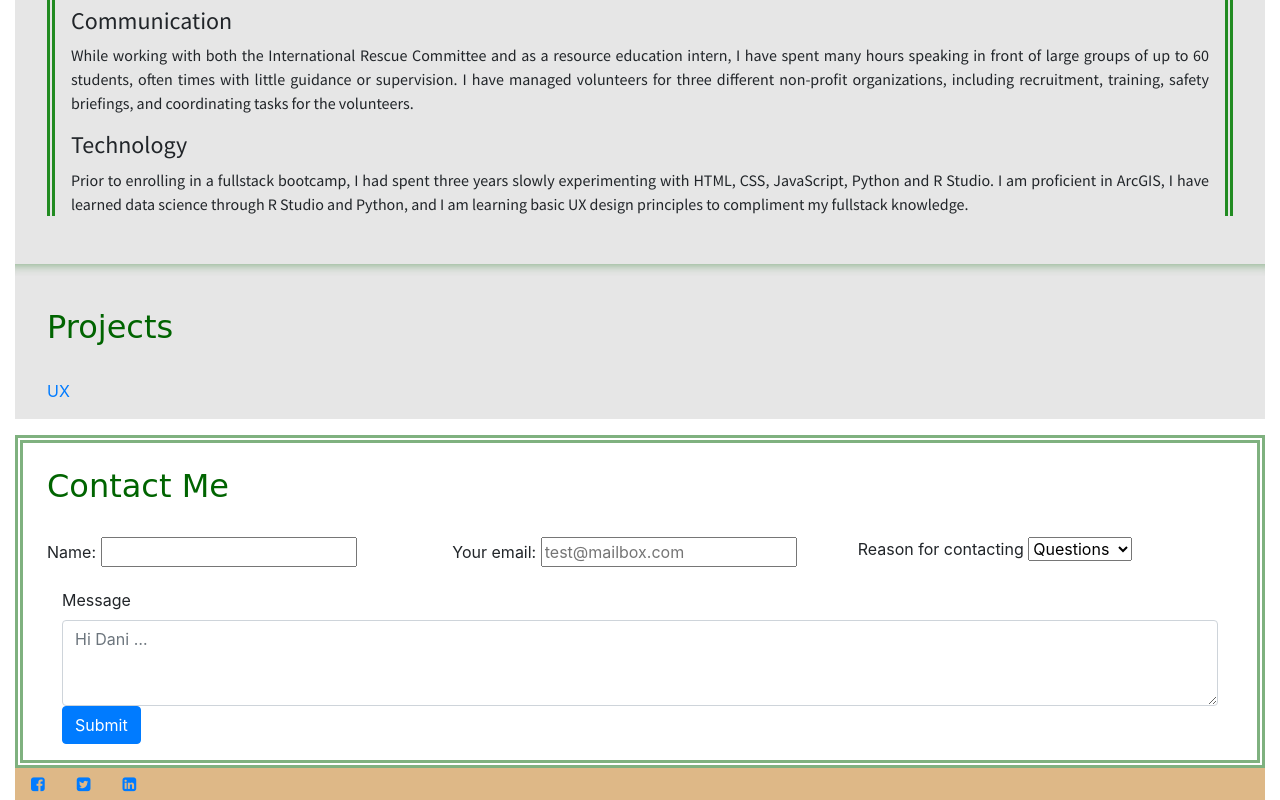
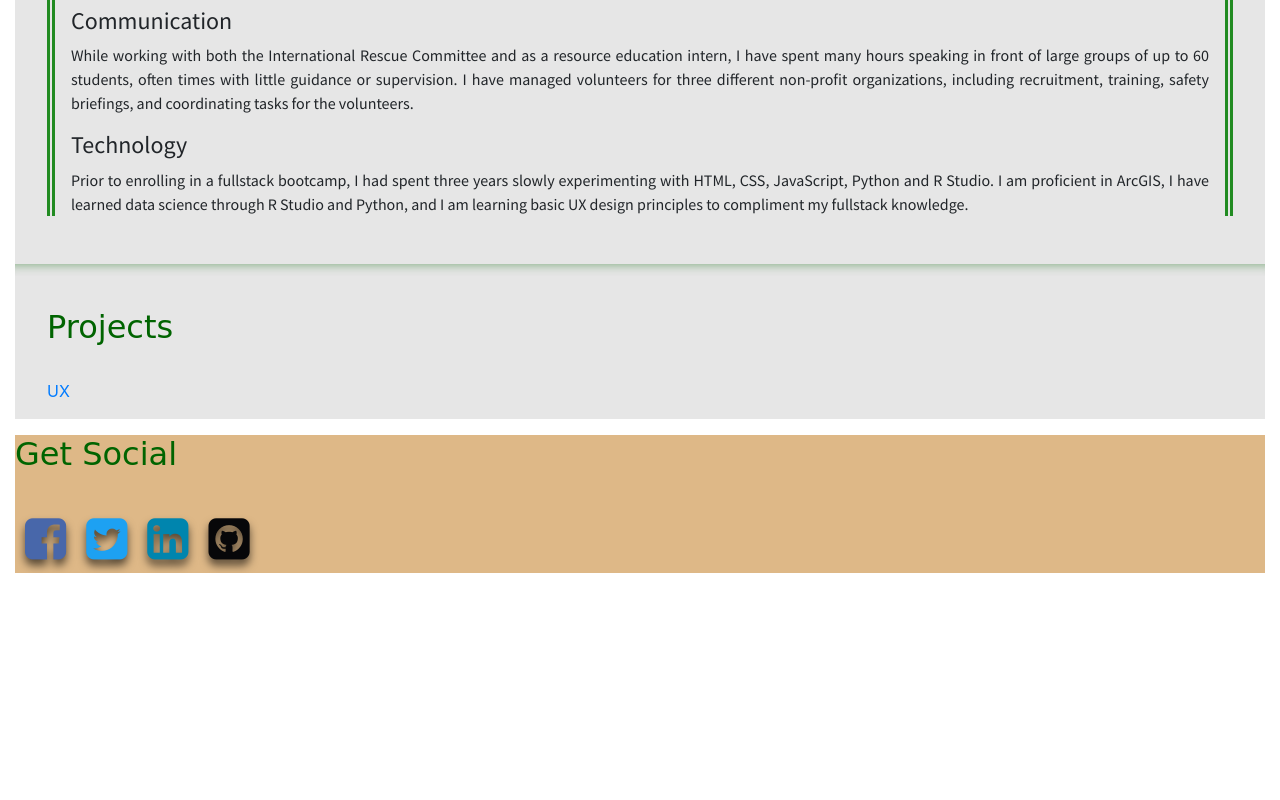
Before and after one commit to daninoelani/portfolio-site, a plain HTML site: page index.html in a window 1280 px wide. Shown: the part 1225-2025 px from the top of the page. After the commit the page ends 1798 px from the top, so only its background shows below. Drawn offline with nearby package versions, Linux system fonts and the light colour scheme; a web font is replaced by a local one.

Commit message:
color changes

```diff
--- a/index.html
+++ b/index.html
@@ -1,11 +1,13 @@
 <!DOCTYPE html>
 
 <html lang="en">
+
 <head>
   <meta charset="UTF-8">
   <meta name="viewport" content="width=device-width, initial-scale=1">
   <link rel="stylesheet" href="https://maxcdn.bootstrapcdn.com/font-awesome/4.7.0/css/font-awesome.min.css">
-    <link rel="stylesheet" href="https://stackpath.bootstrapcdn.com/bootstrap/4.3.1/css/bootstrap.min.css" integrity="sha384-ggOyR0iXCbMQv3Xipma34MD+dH/1fQ784/j6cY/iJTQUOhcWr7x9JvoRxT2MZw1T" crossorigin="anonymous">
+  <link rel="stylesheet" href="https://stackpath.bootstrapcdn.com/bootstrap/4.3.1/css/bootstrap.min.css"
+    integrity="sha384-ggOyR0iXCbMQv3Xipma34MD+dH/1fQ784/j6cY/iJTQUOhcWr7x9JvoRxT2MZw1T" crossorigin="anonymous">
   <script src="https://ajax.googleapis.com/ajax/libs/jquery/1.12.4/jquery.min.js"></script>
   <script src="https://maxcdn.bootstrapcdn.com/bootstrap/3.3.7/js/bootstrap.min.js"></script>
   <script src="scroll-down.js"></script>
@@ -17,15 +19,18 @@
       width: 100%;
       height: 100%;
     }
-      nav{
+
+    nav {
       background: burlywood;
     }
+
     .jumbotron {
       background: forestgreen;
       background-image: url(https://images.pexels.com/photos/6037/nature-forest-trees-path.jpg?auto=compress&cs=tinysrgb&dpr=2&w=500);
       padding: 10em 4em;
       opacity: 0.7;
     }
+
     h1 {
       font-size: 5em;
       color: silver;
@@ -33,61 +38,78 @@
       text-shadow: 1px 1px 2px black;
       font-weight: bolder;
     }
+
     .statement {
       font-size: 2em;
       color: silver;
       text-shadow: 1px 1px 2px black;
       font-weight: bolder;
     }
+
     main {
-        background: rgb(192,192,192,.4);
+      background: rgb(192, 192, 192, .4);
     }
+
     h2 {
       color: darkgreen;
       font-family: 'Baloo Bhai', cursive;
       margin-bottom: 1em;
     }
+
     h5 {
       text-transform: uppercase;
     }
+
     p {
       text-align: justify;
     }
-      h4, h5, li, p {
+
+    h4,
+    h5,
+    li,
+    p {
       font-family: 'Source Sans Pro', sans-serif;
     }
+
     .skill-bullets {
       border-left: .5em double forestgreen;
       padding-left: 1em;
       border-right: .5em double forestgreen;
       padding-right: 1em;
     }
+
     hr {
       height: 12px;
       border: 0;
       box-shadow: inset 0 12px 12px -12px rgba(0, 100, 0, 0.5);
     }
+
     section {
       margin: 1em;
       padding: 1em;
     }
+
     .bullets {
       border-left: .5em double burlywood;
       border-right: .5em double burlywood;
       padding-left: 1em;
       padding-right: 1em;
     }
+
     .bottom-section {
       margin-bottom: 0;
     }
+
     .contact-form {
       border: .5em double rgba(0, 100, 0, 0.5);
       padding: 1.5em 1.5em 0em 1.5em;
       margin: 0;
     }
+
     #about {
       padding: 1em 1em 3em 1em;
     }
+
     .ct-btn-scroll {
       width: 49px;
       height: 49px;
@@ -101,6 +123,36 @@
       -webkit-transition: background-color 0.25s ease-in-out;
       transition: background-color 0.25s ease-in-out;
     }
+
+    .wrapper {
+      display: inline-flex;
+      justify-content: center;
+    }
+
+    .wrapper i {
+      padding: 10px;
+      text-shadow: 0px 6px 8px rgba(0, 0, 0, 0.6);
+      transition: all ease-in-out 150ms;
+    }
+
+    .wrapper a:nth-child(1) {
+      color: #4867AA;
+    }
+
+    .wrapper a:nth-child(2) {
+      color: #1DA1F2;
+    }
+    .wrapper a:nth-child(3) {
+      color: #0085AE;
+    }
+    .wrapper a:nth-child(4) {
+      color: #070709;
+    }
+
+    .wrapper i:hover {
+      margin-top: -3px;
+      text-shadow: 0px 14px 10px rgba(0, 0, 0, 0.4);
+    }
   </style>
   <title>Dani Sadorf</title>
 </head>
@@ -112,14 +164,15 @@
         <a class="py-2 col text-muted" href="#about">About Me</a>
         <a class="py-2 col text-muted" href="#skills">Skills</a>
         <a class="py-2 col text-muted" href="#projects">Projects</a>
-        <a class="py-2 col text-muted" href="#resume">Resume</a>
         <a class="py-2 col text-muted" href="#contact">Contact Me</a>
       </div>
     </nav>
     <div class="jumbotron">
       <h1 class="text-center p-3">Dani Sadorf</h1>
-        <p class="statement text-center font-italic lead p-3 ml-5 mr-5">A lifelong learner with a passion for the outdoors. I am dedicated to improving my community through technology.</p>
-        <a class="ct-btn-scroll ct-js-btn-scroll" href="#about"><img alt="Arrow Down Icon" src="https://www.solodev.com/assets/anchor/arrow-down.png"></a>
+      <p class="statement text-center font-italic lead p-3 ml-5 mr-5">A lifelong learner with a passion for the
+        outdoors. I am dedicated to improving my community through technology.</p>
+      <a class="ct-btn-scroll ct-js-btn-scroll" href="#about"><img alt="Arrow Down Icon"
+          src="https://www.solodev.com/assets/anchor/arrow-down.png"></a>
     </div>
   </header>
 
@@ -128,12 +181,18 @@
     <section id="about">
       <h2>About Me</h2>
       <div class="row">
-      <p class="col-9">I have dedicated my life to service, from disaster response to working as a wildland firefighter to building homes
-            with Habitat for Humanity. I have spent several years in hospitality and customer service, spending time at a ski resort,
-            a hostel, and a tour company. I am now pursuing a career in web development in order to create and improve programs that
+        <p class="col-9">I have dedicated my life to service, from disaster response to working as a wildland
+          firefighter to building homes
+          with Habitat for Humanity. I have spent several years in hospitality and customer service, spending time at a
+          ski resort,
+          a hostel, and a tour company. I am now pursuing a career in web development in order to create and improve
+          programs that
           make life better for everyone.
         </p>
-      <iframe class="col-3" src="https://www.facebook.com/plugins/post.php?href=https%3A%2F%2Fwww.facebook.com%2Fphoto.php%3Ffbid%3D2026232317403585%26set%3Da.154049081288594%26type%3D3&width=500" width="125" height="154" style="border:none;overflow:hidden" scrolling="no" frameborder="0" allowTransparency="true" allow="encrypted-media"></iframe>
+        <iframe class="col-3"
+          src="https://www.facebook.com/plugins/post.php?href=https%3A%2F%2Fwww.facebook.com%2Fphoto.php%3Ffbid%3D2026232317403585%26set%3Da.154049081288594%26type%3D3&width=500"
+          width="125" height="154" style="border:none;overflow:hidden" scrolling="no" frameborder="0"
+          allowTransparency="true" allow="encrypted-media"></iframe>
       </div>
     </section>
 
@@ -186,7 +245,7 @@
   </main>
 
   <footer>
-    <div class="contact-form">
+    <!-- <div class="contact-form">
     <h2 id="contact">Contact Me</h2>
     <form>
       <div class="row">
@@ -214,13 +273,17 @@
         <input class="btn btn-primary" type="submit" value="Submit">
       </div>
     </form>
+  </div> -->
+    <nav id="footer-nav">
+      <h2>Get Social</h2>
+      <div class="nav wrapper">
+        <a href="https://www.facebook.com/dani.sadorf" target="_blank"><i
+            class="fa fa-3x fa-facebook-square nav-link active"></i></a>
+        <a href="https://twitter.com/dani_sadorf" target="_blank"><i class="fa fa-3x fa-twitter-square nav-link active"></i></a>
+        <a href="https://www.linkedin.com/in/dani-sadorf/" target="_blank"><i
+            class="fa fa-3x fa-linkedin-square nav-link active"></i></a>
+        <a href="https://github.com/daninoelani" target="_blank"><i class="fa fa-3x fa-github-square nav-link active"></i></a>
       </div>
-    <nav id="footer-nav">
-      <ul class="nav">
-        <li class="nav-item"><a href="https://www.facebook.com/dani.sadorf" class="fa fa-facebook-square nav-link active"></a></li>
-        <li class="nav-item"><a href="https://twitter.com/dani_sadorf" class="fa fa-twitter-square nav-link active"></a></li>
-        <li class="nav-item"><a href="https://www.linkedin.com/in/dani-sadorf-a33319109/" class="fa fa-linkedin-square nav-link active"></a></li>
-      </ul>
     </nav>
 
   </footer>
```
Also changed, not shown: uxcapstone.html (+1 -0 lines). Lines whose indentation alone changed are shown as unchanged.
